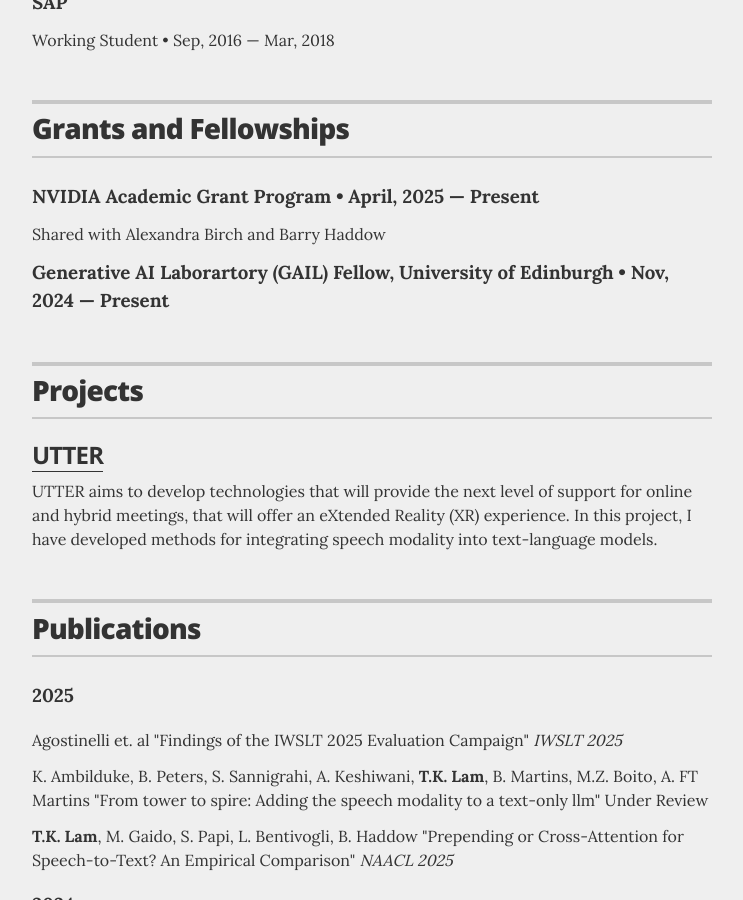
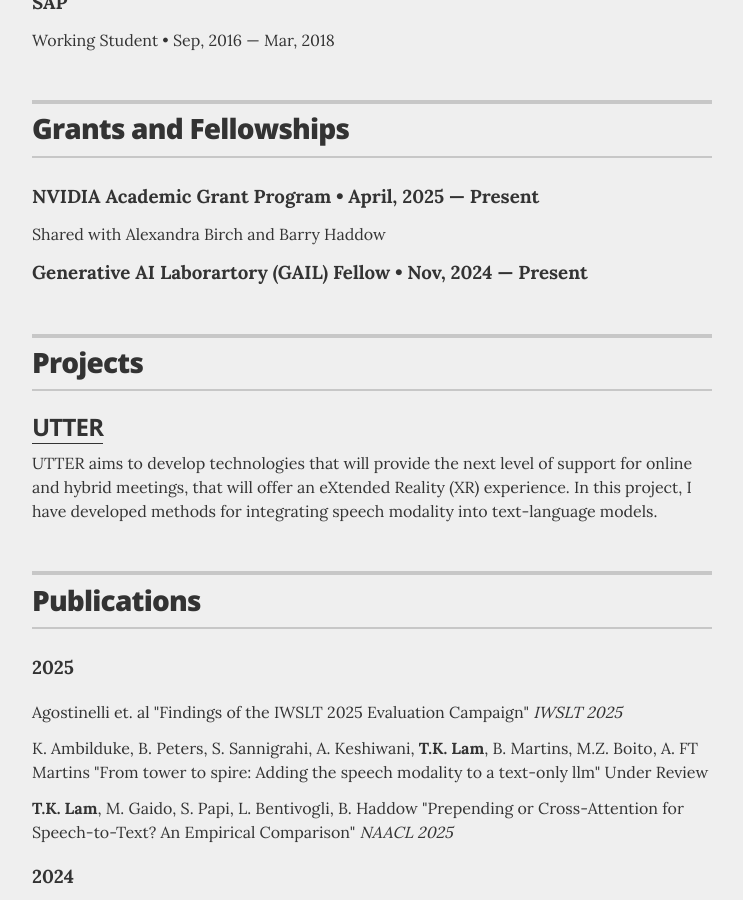
Before and after one commit to heidelkin/heidelkin.github.io, a Jekyll site: the page built from index.html, in a window 1280 px wide and 900 px high, scrolled down 922 px. Shown: the whole window, without its empty margins (268-1011 px from the left). Built offline with Jekyll 4.4.1, drawn with Linux system fonts in a browser that asks for light colours.

Commit message:
update grant

```diff
--- a/_data/grant.yaml
+++ b/_data/grant.yaml
@@ -3,6 +3,6 @@
   duration: April, 2025 &mdash; Present
   summary: Shared with Alexandra Birch and Barry Haddow
 
-- name: Generative AI Laborartory (GAIL) Fellow, University of Edinburgh
+- name: Generative AI Laborartory (GAIL) Fellow
   duration:  Nov, 2024 &mdash; Present
   # summary: If your stint was shorter, feel free to be brief and just call out the most meaningful points of your role. Be concise, and be meaninful. The person reading just needs enough to want to talk to you more about your experience.
```
